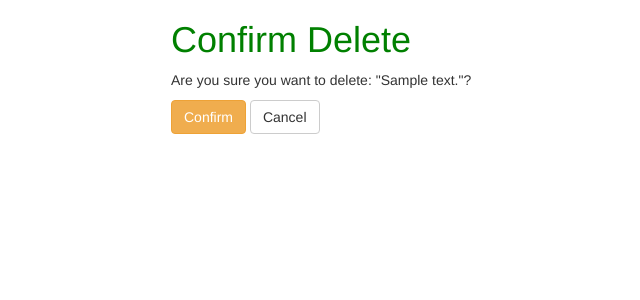
After one commit to blogscot/django-examples, a Django app: page /comments/1/delete/ in a window 1280 px wide. The commit adds this page. Shown: the top 300 px of the page, without its empty margins (199-839 px from the left). Run offline with Django 3.2, Linux system fonts and the light colour scheme; tables that the repository leaves empty hold one stand-in row (values such as "Sample post"); some libraries are stand-ins or nearby versions.

Commit message:
Delete view

```diff
--- a/blog/comments/models.py
+++ b/blog/comments/models.py
@@ -43,7 +43,7 @@ class Comment(models.Model):
         return Comment.objects.filter(parent=self)
 
     @property
-    def thread_url(self):
+    def absolute_url(self):
         return reverse('comments:thread', args=(self.id,))
 
     @property
--- a/blog/comments/templates/comment_thread.html
+++ b/blog/comments/templates/comment_thread.html
@@ -1,7 +1,7 @@
 {% extends 'posts/base.html' %}
 {% load crispy_forms_tags %}
 {% load urlify %}
-{% block title %}{{ post.title }}{% endblock %}
+{% block title %}Comment Thread{% endblock %}
 
 {% block content %}
 
--- /dev/null
+++ b/blog/comments/templates/confirm_delete.html
@@ -0,0 +1,20 @@
+{% extends 'posts/base.html' %}
+{% block title %}R U Sure?{% endblock %}
+
+{% block content %}
+
+<div class="col-sm-8 col-sm-offset-3">
+
+    <h1>Confirm Delete</h1>
+    <form action="." method="post">
+        <p>Are you sure you want to delete: "{{ comment.content }}"?</p>
+        <button type="submit" class="btn btn-warning">Confirm</button>
+        <a href="{% url 'comments:thread' comment.id %}" class="btn btn-default" role="button">Cancel</a>
+        {% csrf_token %}
+    </form>
+    </div>
+    <hr>
+
+</div>
+
+{% endblock %}
--- a/blog/comments/urls.py
+++ b/blog/comments/urls.py
@@ -4,5 +4,5 @@ from . import views
 
 urlpatterns = [
     url(r'^(?P<id>\d+)/$', views.comment_thread, name='thread'),
-    # url(r'^delete/(?P<slug>[\w]+)/$', views.comment_delete, name='delete'),
+    url(r'^(?P<id>\d+)/delete/$', views.comment_delete, name='delete'),
 ]
--- a/blog/comments/views.py
+++ b/blog/comments/views.py
@@ -7,6 +7,20 @@ from django.shortcuts import render, get_object_or_404
 
 from . forms import CommentForm
 from . models import Comment
+
+
+def comment_delete(request, id):
+    comment = get_object_or_404(Comment, pk=id)
+    if request.method == 'POST':
+        parent_comment_url = comment.content_object.absolute_url
+        comment.delete()
+        messages.success(request, "Comment deleted.")
+        return HttpResponseRedirect(parent_comment_url)
+
+    context = {
+        'comment': comment
+    }
+    return render(request, "confirm_delete.html", context)
 
 
 def comment_thread(request, id):
--- a/blog/posts/templates/posts/detail.html
+++ b/blog/posts/templates/posts/detail.html
@@ -44,7 +44,7 @@
                     repl{{comment.children.count|pluralize:'y,ies'}}
                 {% endif %}
                     | <a class="comment-reply-btn" href="#"> Reply </a>
-                    | <a class="" href="{{ comment.thread_url}}"> Thread </a>
+                    | <a class="" href="{{ comment.absolute_url}}"> Thread </a>
                 </footer>
                 <div class="comment-reply">
                     <hr>
```
Also changed, not shown: blog/posts/models.py (+6 -1 lines).
